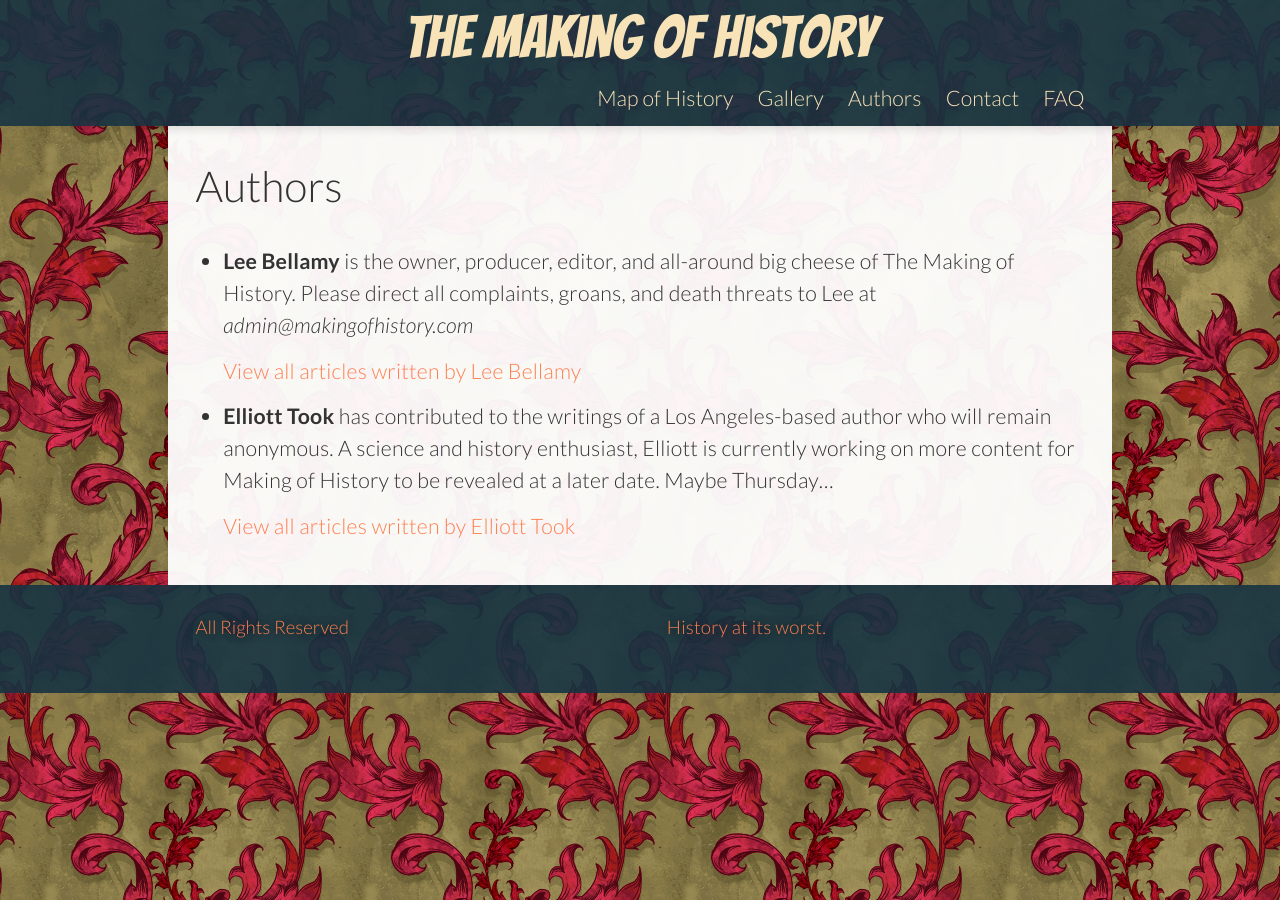
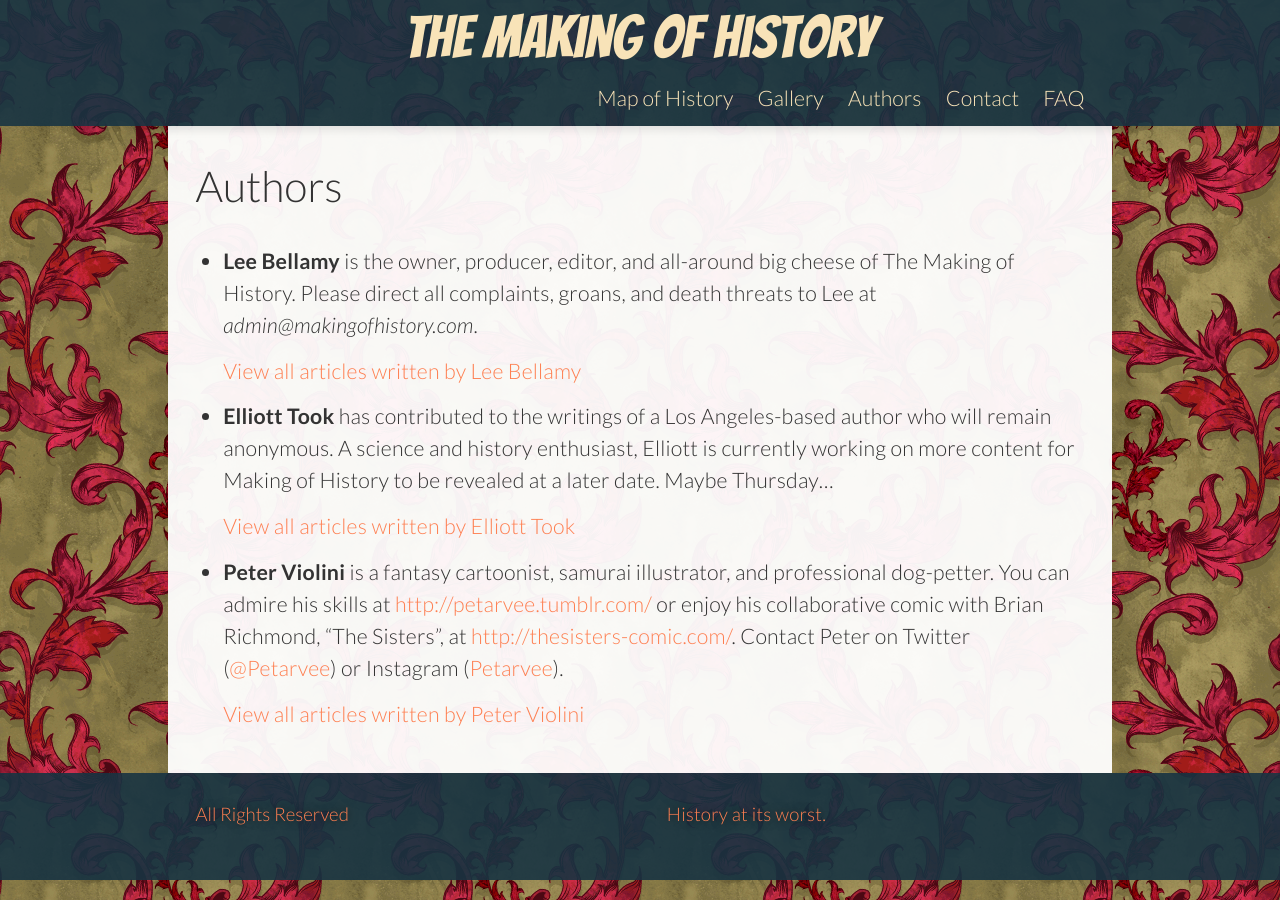
Before and after one commit to benadamstyles/making-of-history, a Jekyll site: the page built from authors.html, in a window 1280 px wide. Built offline with Jekyll 4.4.1, drawn with Linux system fonts in a browser that asks for light colours.

Commit message:
added peter violini bio, finished BC handling

```diff
--- a/_config.yml
+++ b/_config.yml
@@ -9,12 +9,15 @@
 url: http://www.makingofhistory.com # the base hostname & protocol for your site
 
 authors: &AUTHORS
-  - value: 'lee-bellamy'
-    name: 'Lee Bellamy'
-    bio: 'is the owner, producer, editor, and all-around big cheese of The Making of History. Please direct all complaints, groans, and death threats to Lee at _admin@makingofhistory.com_'
-  - value: 'elliott-took'
-    name: 'Elliott Took'
-    bio: 'has contributed to the writings of a Los Angeles-based author who will remain anonymous. A science and history enthusiast, Elliott is currently working on more content for Making of History to be revealed at a later date. Maybe Thursday...'
+  - value: lee-bellamy
+    name: Lee Bellamy
+    bio: is the owner, producer, editor, and all-around big cheese of The Making of History. Please direct all complaints, groans, and death threats to Lee at _admin@makingofhistory.com_.
+  - value: elliott-took
+    name: Elliott Took
+    bio: has contributed to the writings of a Los Angeles-based author who will remain anonymous. A science and history enthusiast, Elliott is currently working on more content for Making of History to be revealed at a later date. Maybe Thursday...
+  - value: peter-violini
+    name: Peter Violini
+    bio: is a fantasy cartoonist, samurai illustrator, and professional dog-petter. You can admire his skills at [http://petarvee.tumblr.com/](http://petarvee.tumblr.com/) or enjoy his collaborative comic with Brian Richmond, “The Sisters”, at [http://thesisters-comic.com/](http://thesisters-comic.com/). Contact Peter on Twitter ([@Petarvee](https://twitter.com/Petarvee)) or Instagram ([Petarvee](https://www.instagram.com/petarvee/)).
 
 defaults:
   -
```
Also changed, not shown: _drafts/2016-05-27--always-bring-protection.md (+1 -1 lines), src/config.js (+8 -7 lines).
